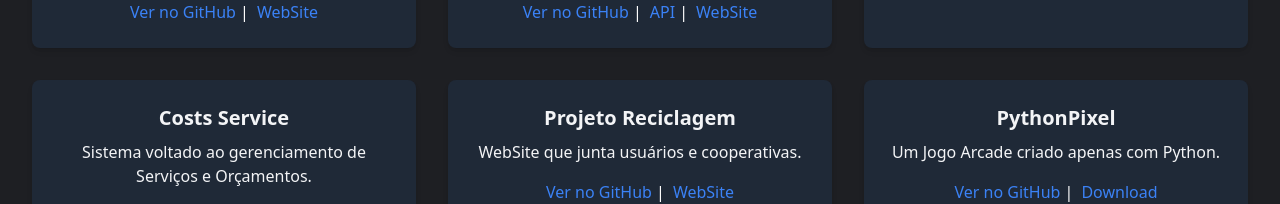
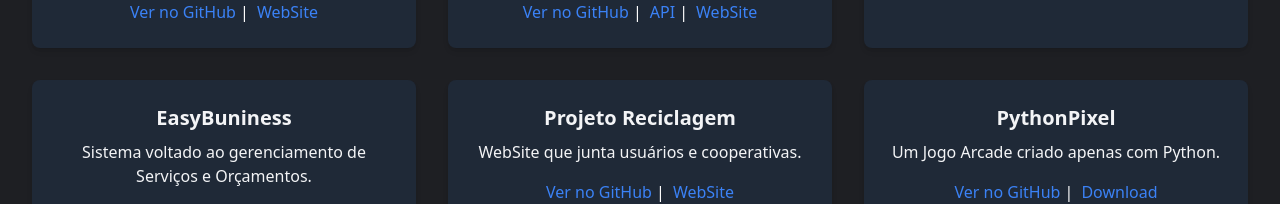
Before and after one commit to RafaelGLacerda/Portf-lio, a React (Create React App) app: page / in a window 1280 px wide. Shown: the part 1576-1780 px from the top of the page. Built offline with nearby package versions, Linux system fonts and the light colour scheme.

Commit message:
Update Projects.tsx

```diff
--- a/src/components/Projects.tsx
+++ b/src/components/Projects.tsx
@@ -93,7 +93,7 @@
 
      {/* EasyBuniness */}
         <div className="p-6 bg-gray-800 rounded-lg shadow-md hover:shadow-lg transition duration-300">
-          <h3 className="text-xl font-bold mb-2 text-gray-100">Costs Service</h3>
+          <h3 className="text-xl font-bold mb-2 text-gray-100">EasyBuniness</h3>
           <p className="text-gray-100"> Sistema voltado ao gerenciamento de Serviços e Orçamentos.</p>
           <div className="mt-4">
             <a href="https://github.com/RafaelGLacerda/EasyBuniness" className="text-blue-500 hover:text-blue-700" target="_blank" rel="noopener noreferrer">Ver no GitHub</a> |
```
